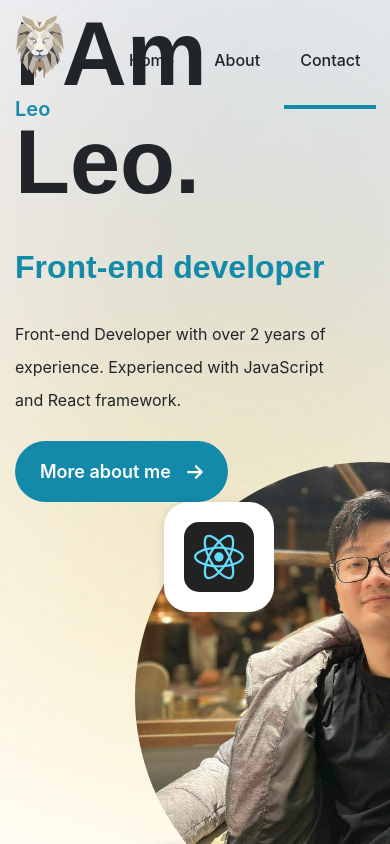
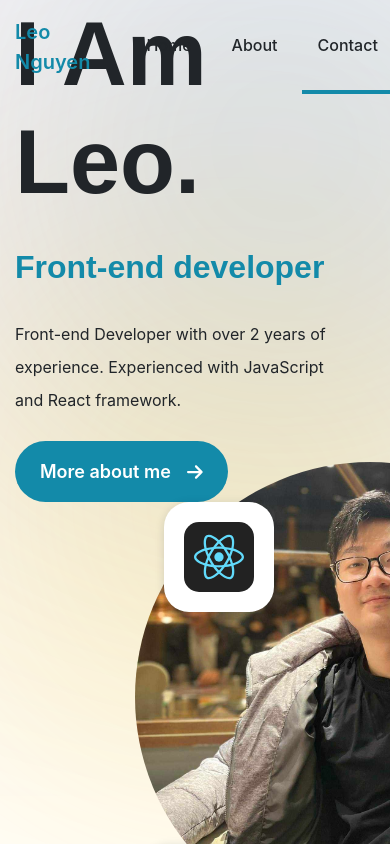
Before and after one commit to chronoflame78/MyWebsite, a React (Vite) app: page /contact in a window 390 px wide. Shown: the top 844 px of the page. Built offline with nearby package versions, Linux system fonts and the light colour scheme.

Commit message:
add btn toggle mobile menu

```diff
--- a/src/components/app/app.tsx
+++ b/src/components/app/app.tsx
@@ -1,36 +1,58 @@
-import { Location, Outlet, useLocation, useNavigate } from 'react-router-dom'
-import '../../styles/app.scss'
-import TopPane from './topPane'
-import { useEffect } from 'react';
-import { ToastContainer } from 'react-toastify';
-import 'react-toastify/dist/ReactToastify.css';
-import { library } from '@fortawesome/fontawesome-svg-core';
-import { faArrowRight, faChevronRight, faChevronLeft, faEnvelope, faDownload } from '@fortawesome/free-solid-svg-icons';
-import { fab, faLinkedin, faGithub, faSkype } from '@fortawesome/free-brands-svg-icons';
-import { far } from '@fortawesome/free-regular-svg-icons';
+import { Location, Outlet, useLocation, useNavigate } from "react-router-dom";
+import "../../styles/app.scss";
+import TopPane from "./topPane";
+import { useEffect } from "react";
+import { ToastContainer } from "react-toastify";
+import "react-toastify/dist/ReactToastify.css";
+import { library } from "@fortawesome/fontawesome-svg-core";
+import {
+  faArrowRight,
+  faChevronRight,
+  faChevronLeft,
+  faEnvelope,
+  faDownload,
+  faBars,
+} from "@fortawesome/free-solid-svg-icons";
+import {
+  fab,
+  faLinkedin,
+  faGithub,
+  faSkype,
+} from "@fortawesome/free-brands-svg-icons";
+import { far } from "@fortawesome/free-regular-svg-icons";
 
-library.add(faArrowRight, faChevronRight, faChevronLeft, faEnvelope, faLinkedin, faGithub, faSkype, fab, far, faDownload);
+library.add(
+  faArrowRight,
+  faChevronRight,
+  faChevronLeft,
+  faEnvelope,
+  faLinkedin,
+  faGithub,
+  faSkype,
+  fab,
+  far,
+  faDownload,
+  faBars
+);
 
 function App() {
   const location: Location = useLocation();
   const navigate = useNavigate();
   const { pathname } = location;
 
-
   useEffect(() => {
-    if(pathname === "/")
-      navigate("/home");
+    if (pathname === "/") navigate("/home");
   });
 
   return (
     <>
-      <TopPane/>
+      <TopPane />
       <div>
         <Outlet />
       </div>
-      <ToastContainer/>
+      <ToastContainer />
     </>
-  )
+  );
 }
 
-export default App
+export default App;
--- a/src/components/app/topPane.tsx
+++ b/src/components/app/topPane.tsx
@@ -9,6 +9,7 @@ import classNames from "classnames";
 import { ABOUT_PATH, CONTACT_PATH, HOME_PATH } from "../../utils/constant";
 import * as SVGComponents from "../../styles/svgIcons";
 import { useState, useEffect } from 'react';
+import { FontAwesomeIcon } from "@fortawesome/react-fontawesome";
 
 function TopPane(props) {
   const location: Location = useLocation();
@@ -38,13 +39,19 @@ function TopPane(props) {
   return (
     <div className="top-pane-container" style={{backgroundColor: navbarColor}}>
       <nav className="top-pane container d-flex align-items-center justify-content-between">
+        {/* <button className="menu-toggle-button" type="button">
+          <FontAwesomeIcon
+              className=""
+              icon="bars"
+              size="lg"
+              color="#ffffff"
+            />
+        </button> */}
         <div className="h-cursor" onClick={() => redirectToHomePage()}>
-          <SVGComponents.IconLeo className="leo-icon mr-2" />
-          <span className="f-20 font-weight-bold primary-color-2">Leo</span>
+          {/* <SVGComponents.IconLeo className="leo-icon mr-2" /> */}
+          <span className="f-20 font-weight-bold primary-color-2">Leo Nguyen</span>
         </div>
-        {/* <button className="navbar-toggler" type="button" data-toggle="collapse" data-target="#navbarNav" aria-controls="navbarNav" aria-expanded="false" aria-label="Toggle navigation">
-                <span className="navbar-toggler-icon"></span>
-            </button> */}
+
         <div className="top-pane-nav">
           <ul className="navbar-ul">
             <li
--- a/src/styles/_common.scss
+++ b/src/styles/_common.scss
@@ -32,4 +32,11 @@
             }
         }
     }
+    .menu-toggle-button{
+        border: none;
+        border-radius: 0.25rem;
+        padding: 4px 8px;
+        background-color: #138aa9;
+        cursor: pointer;
+    }
 }
--- a/src/utils/constant.ts
+++ b/src/utils/constant.ts
@@ -1,3 +1,5 @@
 export const HOME_PATH = "/home";
 export const ABOUT_PATH = "/about";
 export const CONTACT_PATH = "/contact";
+
+export const mobileWidth = 1023;
```
